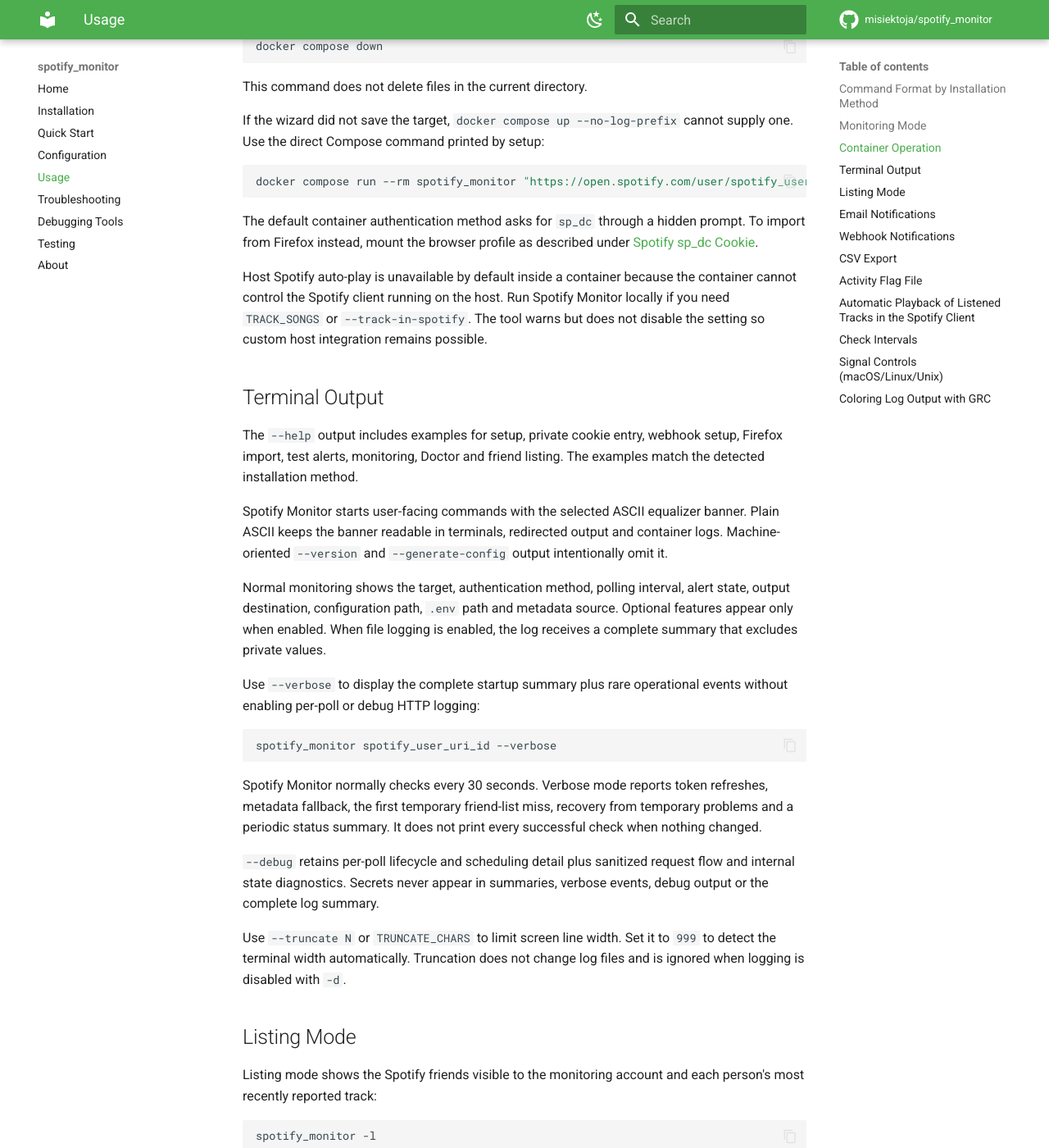
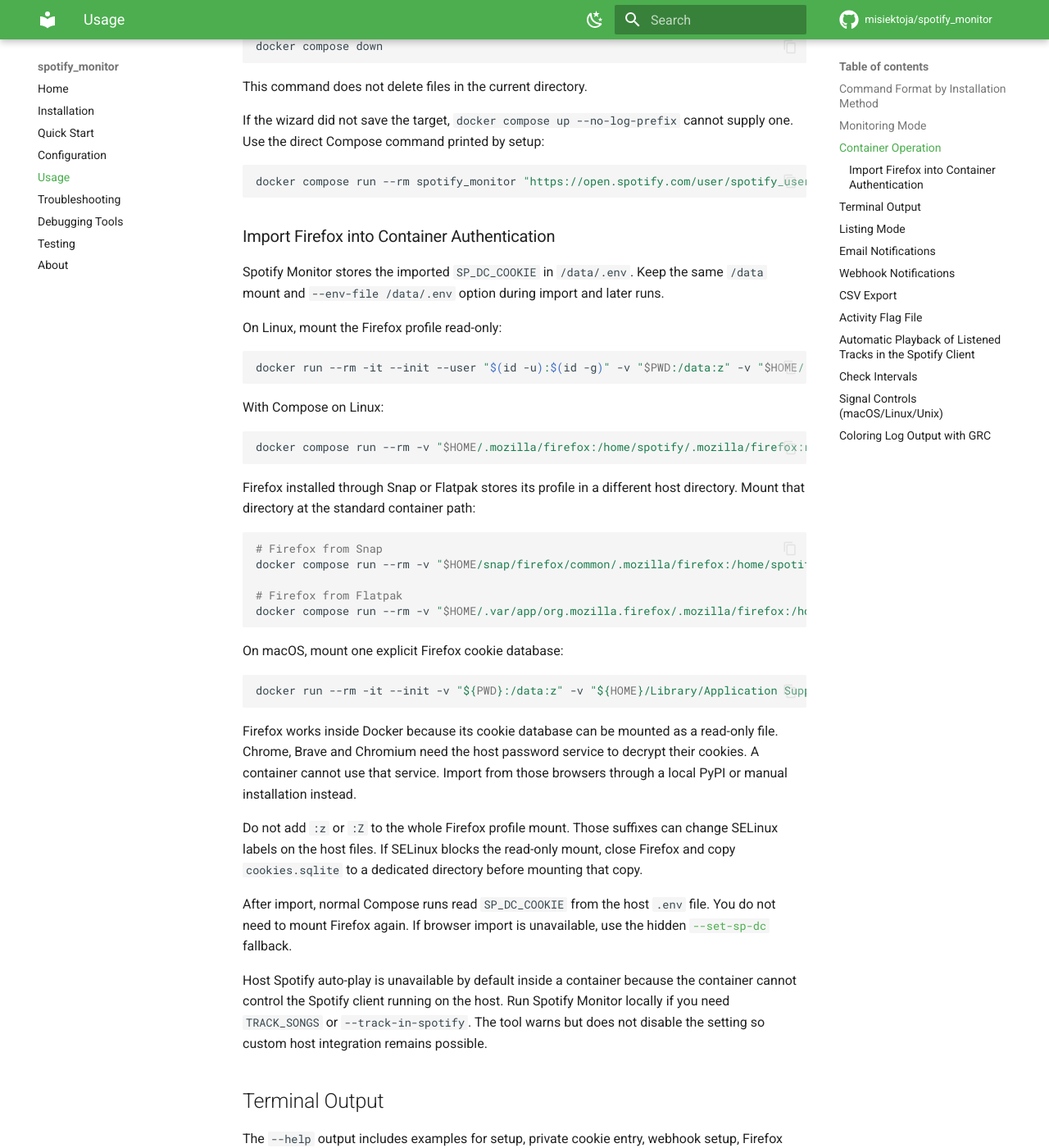
Before and after one commit to misiektoja/spotify_monitor, an MkDocs documentation site: the page built from docs/usage.md, in a window 1280 px wide and 1400 px high, scrolled down 2821 px. Shown: the whole window at 82% size. Built offline with MkDocs 1.6.1 and Material for MkDocs 9.7.7, drawn with Linux system fonts in a browser that asks for light colours; comment, search, counter and statistics services are not loaded.

Commit message:
docs(usage): add container Firefox import commands

````diff
--- a/docs/usage.md
+++ b/docs/usage.md
@@ -110,7 +110,44 @@
 docker compose run --rm spotify_monitor "https://open.spotify.com/user/spotify_user_uri_id" --config-file /data/spotify_monitor.conf --env-file /data/.env
 ```
 
-The default container authentication method asks for `sp_dc` through a hidden prompt. To import from Firefox instead, mount the browser profile as described under [Spotify sp_dc Cookie](configuration.md#spotify-sp_dc-cookie).
+<a id="import-firefox-into-container-authentication"></a>
+### Import Firefox into Container Authentication
+
+Spotify Monitor stores the imported `SP_DC_COOKIE` in `/data/.env`. Keep the same `/data` mount and `--env-file /data/.env` option during import and later runs.
+
+On Linux, mount the Firefox profile read-only:
+
+```sh
+docker run --rm -it --init --user "$(id -u):$(id -g)" -v "$PWD:/data:z" -v "$HOME/.mozilla/firefox:/home/spotify/.mozilla/firefox:ro" misiektoja/spotify-monitor:latest --import-browser-cookie --browser firefox --env-file /data/.env
+```
+
+With Compose on Linux:
+
+```sh
+docker compose run --rm -v "$HOME/.mozilla/firefox:/home/spotify/.mozilla/firefox:ro" spotify_monitor --import-browser-cookie --browser firefox --env-file /data/.env
+```
+
+Firefox installed through Snap or Flatpak stores its profile in a different host directory. Mount that directory at the standard container path:
+
+```sh
+# Firefox from Snap
+docker compose run --rm -v "$HOME/snap/firefox/common/.mozilla/firefox:/home/spotify/.mozilla/firefox:ro" spotify_monitor --import-browser-cookie --browser firefox --env-file /data/.env
+
+# Firefox from Flatpak
+docker compose run --rm -v "$HOME/.var/app/org.mozilla.firefox/.mozilla/firefox:/home/spotify/.mozilla/firefox:ro" spotify_monitor --import-browser-cookie --browser firefox --env-file /data/.env
+```
+
+On macOS, mount one explicit Firefox cookie database:
+
+```sh
+docker run --rm -it --init -v "${PWD}:/data:z" -v "${HOME}/Library/Application Support/Firefox/Profiles/<profile>/cookies.sqlite:/cookies/cookies.sqlite:ro" misiektoja/spotify-monitor:latest --import-browser-cookie --browser firefox --cookie-file /cookies/cookies.sqlite --env-file /data/.env
+```
+
+Firefox works inside Docker because its cookie database can be mounted as a read-only file. Chrome, Brave and Chromium need the host password service to decrypt their cookies. A container cannot use that service. Import from those browsers through a local PyPI or manual installation instead.
+
+Do not add `:z` or `:Z` to the whole Firefox profile mount. Those suffixes can change SELinux labels on the host files. If SELinux blocks the read-only mount, close Firefox and copy `cookies.sqlite` to a dedicated directory before mounting that copy.
+
+After import, normal Compose runs read `SP_DC_COOKIE` from the host `.env` file. You do not need to mount Firefox again. If browser import is unavailable, use the hidden [`--set-sp-dc`](configuration.md#manual-cookie-extraction) fallback.
 
 Host Spotify auto-play is unavailable by default inside a container because the container cannot control the Spotify client running on the host. Run Spotify Monitor locally if you need `TRACK_SONGS` or `--track-in-spotify`. The tool warns but does not disable the setting so custom host integration remains possible.
 
````
